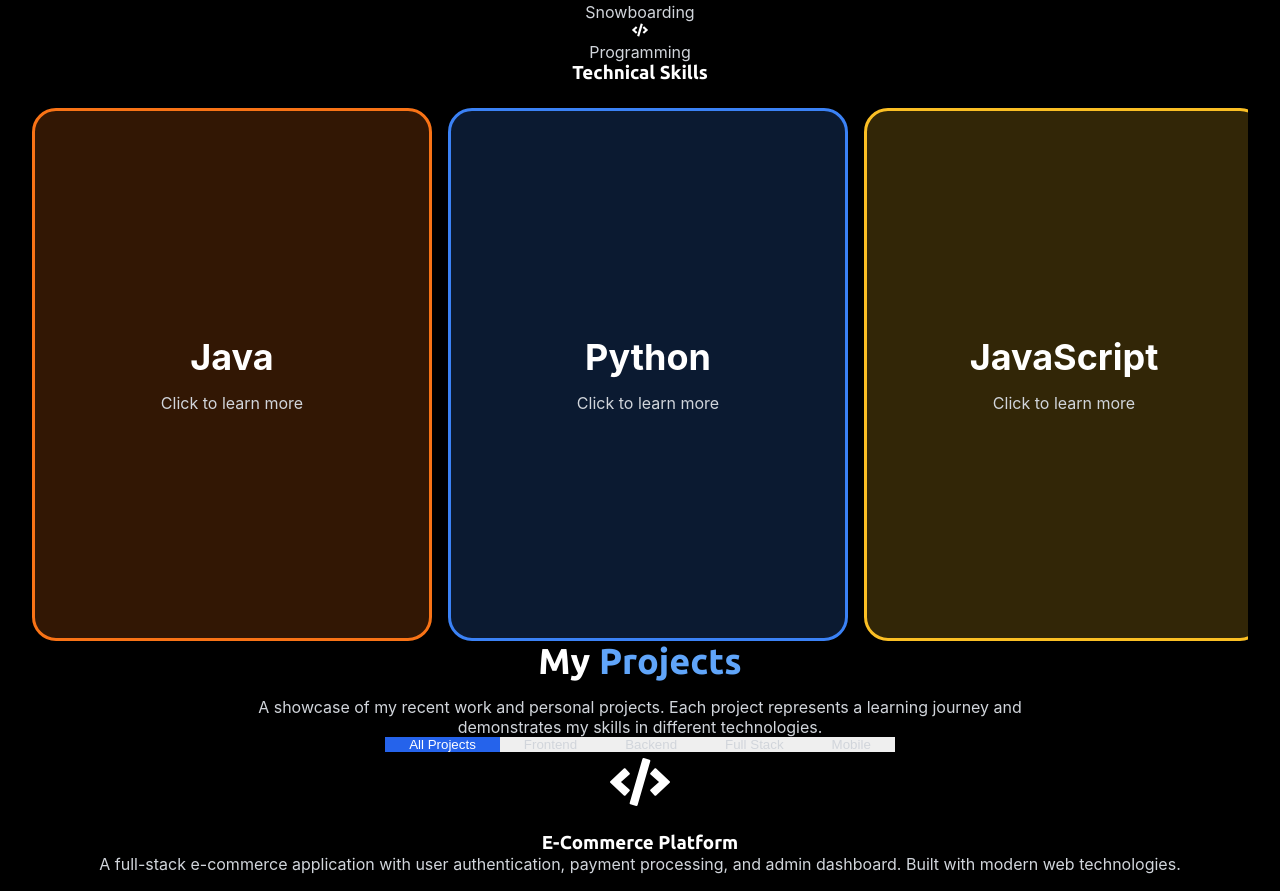
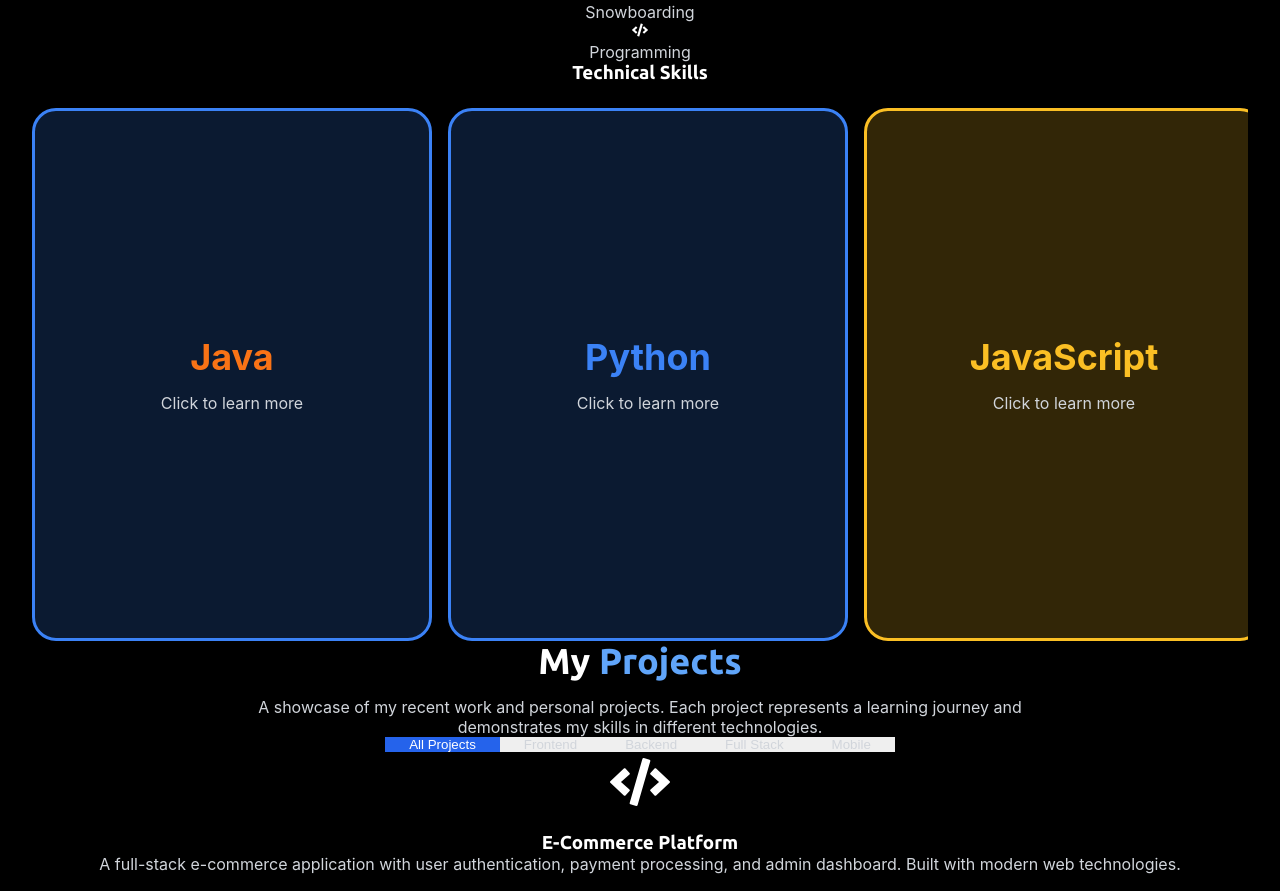
Before and after one commit to giannicamp2018-maker/SDET-Portfolio, a React (Vite) app: page / in a window 1280 px wide. Shown: the part 1212-2103 px from the top of the page. Built offline with nearby package versions, Linux system fonts and the light colour scheme.

Commit message:
Update About.jsx

```diff
--- a/src/components/About.jsx
+++ b/src/components/About.jsx
@@ -1,8 +1,6 @@
 import React from 'react';
 import { motion } from 'framer-motion';
 import { FaMapMarkerAlt, FaCode, FaRunning, FaWater, FaSnowflake } from 'react-icons/fa';
-
-import SkillCard from './SkillCard-ReactCardFlip';
 
 const About = () => {
   const hobbies = [
@@ -126,10 +124,10 @@ const About = () => {
               <h3 className="text-2xl font-bold text-white mb-6">Hobbies & Interests</h3>
               <div className="grid grid-cols-2 sm:grid-cols-3 gap-4">
                 {hobbies.map((hobby, index) => (
-                  <motion.div
-                    key={hobby.name}
-                    initial={{ opacity: 0, y: 20 }}
-                    whileInView={{ opacity: 1, y: 0 }}
+                    <motion.div
+                      key={hobby.name}
+                      initial={{ opacity: 0, y: 20 }}
+                      whileInView={{ opacity: 1, y: 0 }}
                     transition={{ duration: 0.5, delay: index * 0.1 }}
                     viewport={{ once: true }}
                     whileHover={{
@@ -152,7 +150,80 @@ const About = () => {
               <div className="relative">
                 <div className="flex overflow-x-auto gap-4 pb-4 scrollbar-hide" style={{ scrollbarWidth: 'none', msOverflowStyle: 'none' }}>
                   {skills.map((skill, index) => (
-                    <SkillCard key={skill.name} skill={skill} index={index} />
+                    <motion.div
+                      key={skill.name}
+                      initial={{ opacity: 0, scale: 0.8 }}
+                      whileInView={{ opacity: 1, scale: 1 }}
+                      transition={{ duration: 0.3, delay: index * 0.1 }}
+                      viewport={{ once: true }}
+                      whileHover={{
+                        scale: 0.95,
+                        transition: { duration: 0.1 }
+                      }}
+                      className="flex-shrink-0 perspective-1000 skill-card"
+                      style={{ width: '400px', height: '533px' }}
+                    >
+                      <div className="relative w-full h-full transform-style-preserve-3d transition-transform duration-500 cursor-pointer"
+                           onClick={(e) => {
+                             const card = e.currentTarget;
+                             card.style.transform = card.style.transform === 'rotateY(180deg)' ? 'rotateY(0deg)' : 'rotateY(180deg)';
+                           }}>
+                        {/* Front of card */}
+                        <div className="absolute inset-0 backface-hidden flex flex-col items-center justify-center p-4"
+                             style={{
+                               backgroundColor: skill.name === 'Java' ? 'rgba(59, 130, 246, 0.2)' :
+                                              skill.name === 'Python' ? 'rgba(59, 130, 246, 0.2)' :
+                                              skill.name === 'JavaScript' ? 'rgba(251, 191, 36, 0.2)' :
+                                              skill.name === 'HTML' ? 'rgba(239, 68, 68, 0.2)' :
+                                              skill.name === 'CSS' ? 'rgba(147, 51, 234, 0.2)' :
+                                              'rgba(34, 197, 94, 0.2)',
+                               border: `3px solid ${skill.name === 'Java' ? '#3b82f6' :
+                                            skill.name === 'Python' ? '#3b82f6' :
+                                            skill.name === 'JavaScript' ? '#fbbf24' :
+                                            skill.name === 'HTML' ? '#ef4444' :
+                                            skill.name === 'CSS' ? '#9333ea' :
+                                            '#22c55e'}`,
+                               borderRadius: '24px'
+                             }}>
+                          <div className="text-4xl font-bold mb-4"
+                               style={{
+                                 color: skill.name === 'Java' ? '#f97316' :
+                                        skill.name === 'Python' ? '#3b82f6' :
+                                        skill.name === 'JavaScript' ? '#fbbf24' :
+                                        skill.name === 'HTML' ? '#ef4444' :
+                                        skill.name === 'CSS' ? '#9333ea' :
+                                        '#22c55e'
+                               }}>
+                            {skill.name}
+                          </div>
+                          <div className="text-gray-300 text-lg text-center">
+                            Click to learn more
+                          </div>
+                        </div>
+
+                        {/* Back of card */}
+                        <div className="absolute inset-0 backface-hidden transform rotateY-180 flex flex-col items-center justify-center p-6"
+                             style={{
+                               backgroundColor: skill.name === 'Java' ? 'rgba(255, 165, 0, 0.2)' :
+                                              skill.name === 'Python' ? 'rgba(59, 130, 246, 0.2)' :
+                                              skill.name === 'JavaScript' ? 'rgba(251, 191, 36, 0.2)' :
+                                              skill.name === 'HTML' ? 'rgba(239, 68, 68, 0.2)' :
+                                              skill.name === 'CSS' ? 'rgba(147, 51, 234, 0.2)' :
+                                              'rgba(34, 197, 94, 0.2)',
+                               border: `3px solid ${skill.name === 'Java' ? '#f97316' :
+                                            skill.name === 'Python' ? '#3b82f6' :
+                                            skill.name === 'JavaScript' ? '#fbbf24' :
+                                            skill.name === 'HTML' ? '#ef4444' :
+                                            skill.name === 'CSS' ? '#9333ea' :
+                                            '#22c55e'}`,
+                               borderRadius: '24px'
+                             }}>
+                          <p className="text-gray-300 text-lg text-center leading-relaxed">
+                            {skill.description}
+                          </p>
+                        </div>
+                      </div>
+                    </motion.div>
                   ))}
                 </div>
 
```
